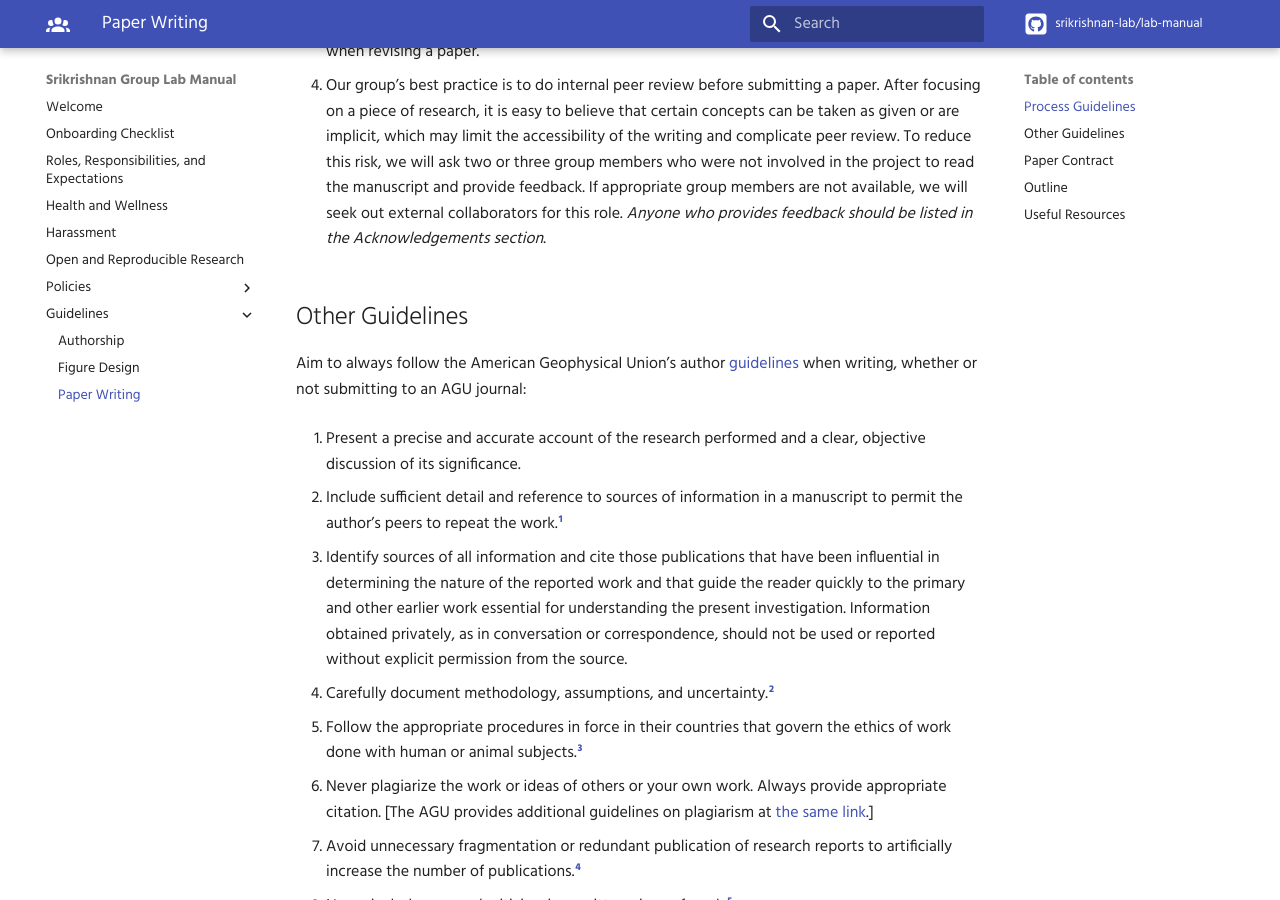
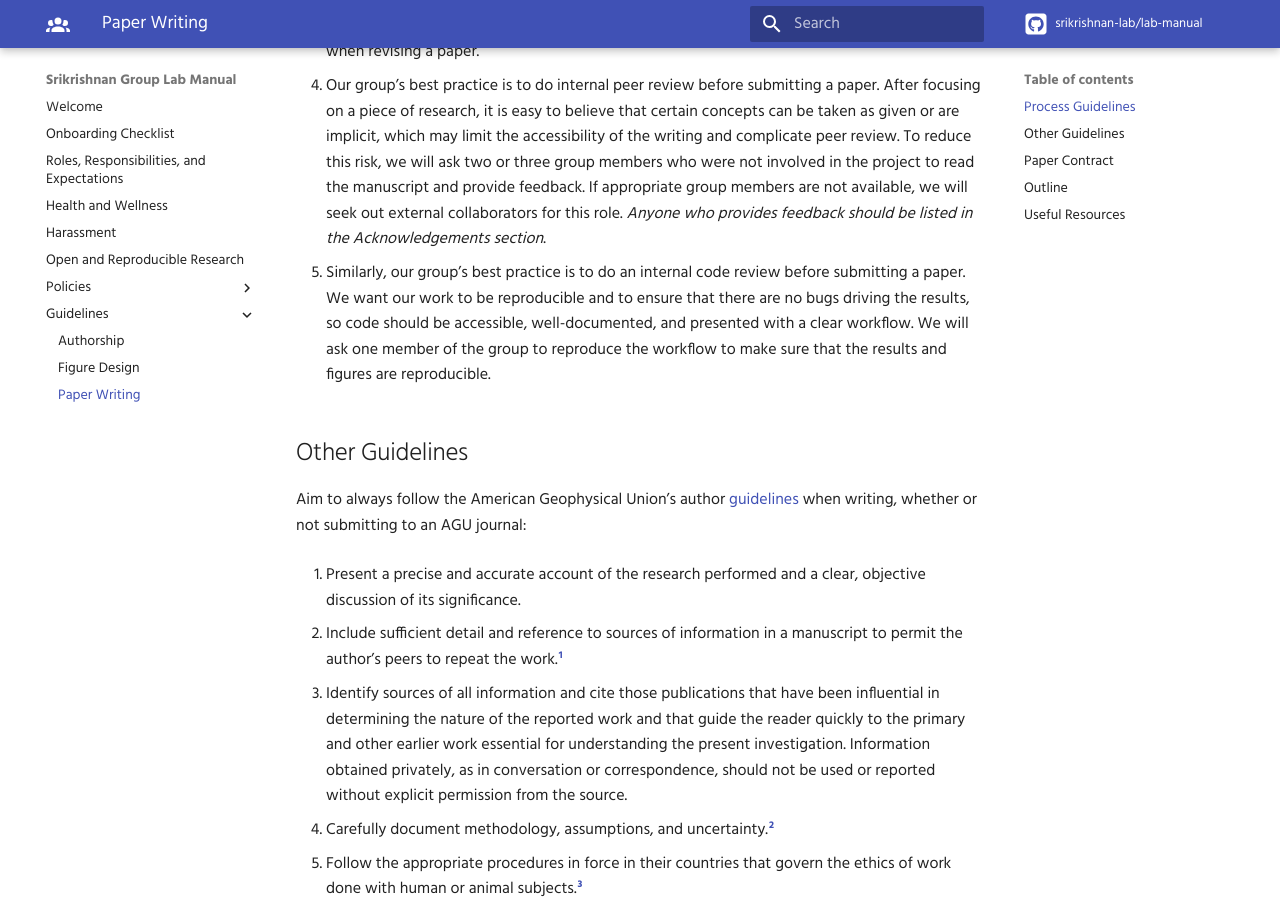
Before and after one commit to srikrishnan-lab/lab-manual, an MkDocs documentation site: the page built from docs/guidelines/papers.md, in a window 1280 px wide and 900 px high, scrolled down 587 px. Built offline with MkDocs 1.6.1 and Material for MkDocs 9.7.7, drawn with Linux system fonts in a browser that asks for light colours; some web fonts are replaced; comment, search, counter and statistics services are not loaded.

Commit message:
add section on code review

```diff
--- a/docs/guidelines/papers.md
+++ b/docs/guidelines/papers.md
@@ -11,6 +11,8 @@ Paper writing is essential for M.S. and Ph.D students as well as postdocs. While
 3. Don't expect immediate turnaround when submitting drafts for feedback, either to Vivek or to the other authors! Depending on how busy Vivek is, he might take up to a week to provide feedback, though doing so in a timely fashion will always be a top priority. Other authors may take a longer time depending on their constraints. This is especially important to bear in mind when revising a paper.
 
 4. Our group's best practice is to do internal peer review before submitting a paper. After focusing on a piece of research, it is easy to believe that certain concepts can be taken as given or are implicit, which may limit the accessibility of the writing and complicate peer review. To reduce this risk, we will ask two or three group members who were not involved in the project to read the manuscript and provide feedback. If appropriate group members are not available, we will seek out external collaborators for this role. *Anyone who provides feedback should be listed in the Acknowledgements section*.
+
+5. Similarly, our group's best practice is to do an internal code review before submitting a paper. We want our work to be reproducible and to ensure that there are no bugs driving the results, so code should be accessible, well-documented, and presented with a clear workflow. We will ask one member of the group to reproduce the workflow to make sure that the results and figures are reproducible.
 
 ## Other Guidelines
 
```
